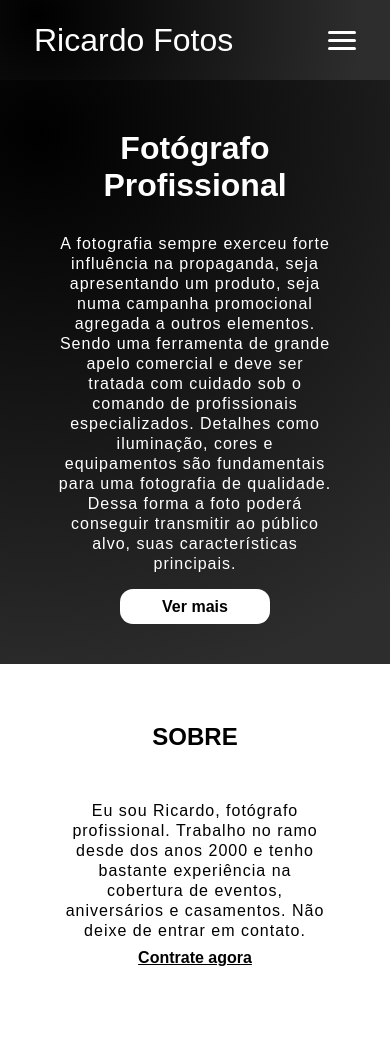
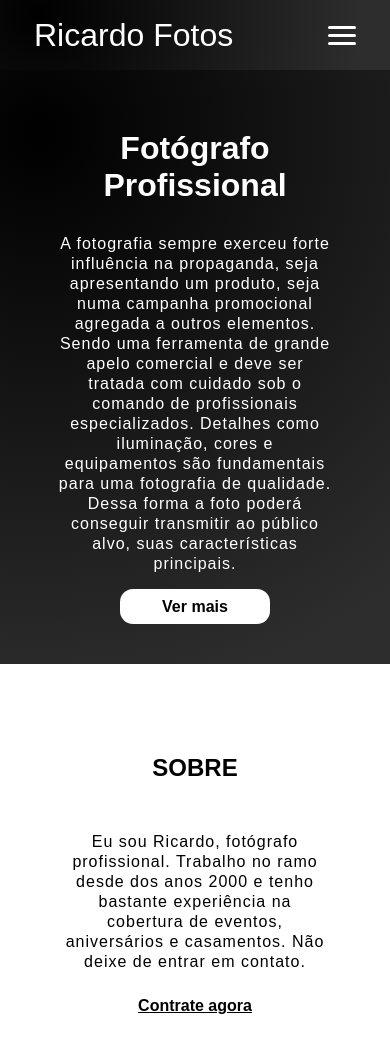
Before and after one commit to assuncaofelipe/avaliacao-dois-web, a plain HTML site: page index.html in a window 390 px wide. Shown: the top 1041 px of the page. Drawn offline with Linux system fonts and the light colour scheme.

Commit message:
ajuste css

```diff
--- a/css/styles.css
+++ b/css/styles.css
@@ -13,7 +13,7 @@ footer {
 
 nav {
     background     : radial-gradient(circle at 10% 20%, rgb(0, 0, 0) 0%, rgb(46, 45, 45) 90.2%);
-    min-height     : 80px;
+    min-height     : 70px;
     display        : flex;
     align-items    : center;
     justify-content: space-between;
@@ -150,6 +150,7 @@ header a {
 
 #sobre a {
     justify-content: center;
+    margin-top     : 25px;
     display        : flex;
     align-items    : center;
     width          : 150px;
@@ -337,6 +338,12 @@ footer a {
         flex-direction: column;
     }
 
+    #sobre,
+    #servicos,
+    #fotos {
+        padding-top: 70px;
+    }
+
     .content-servicos {
         display       : flex;
         flex-direction: column;
```
Also changed, not shown: index.html (+1 -1 lines).
